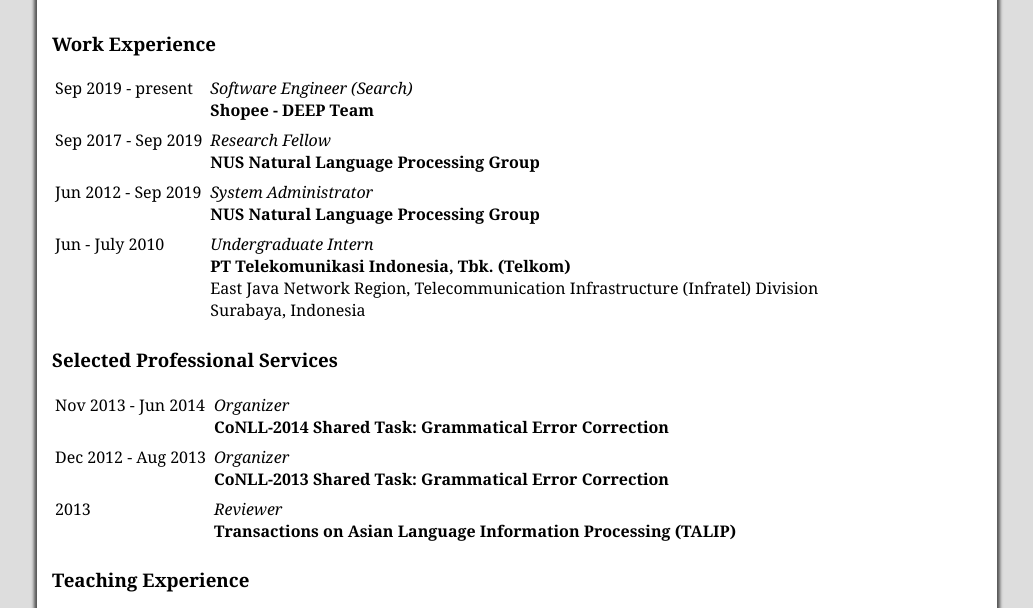
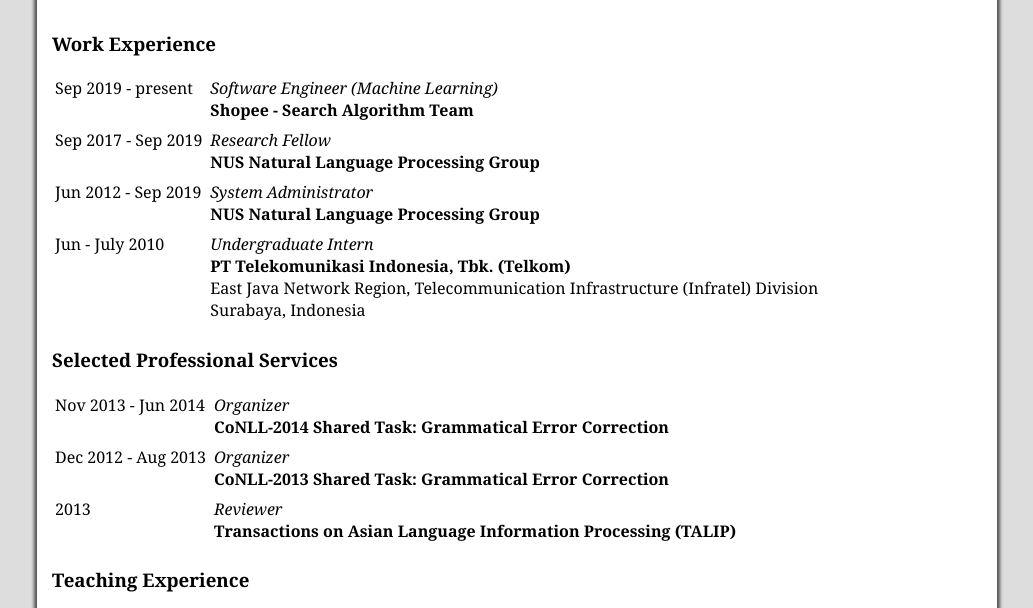
Before and after one commit to chrhad/chrhad.github.io, a plain HTML site: page experience.html in a window 1280 px wide. Shown: the part 137-745 px from the top of the page, without its empty margins (123-1156 px from the left). Drawn offline with Linux system fonts and the light colour scheme.

Commit message:
Renamed new resume; edited experience

```diff
--- a/experience.html
+++ b/experience.html
@@ -28,8 +28,8 @@
       <tr valign="top">
         <td>Sep 2019 - present</td>
         <td>
-          <i>Software Engineer (Search)</i><br/>
-          <strong>Shopee - DEEP Team</strong></td>
+          <i>Software Engineer (Machine Learning)</i><br/>
+          <strong>Shopee - Search Algorithm Team</strong></td>
       </tr>
       <tr valign="top">
         <td>Sep 2017 - Sep 2019</td>
```
Also changed, not shown: 2 other files.
